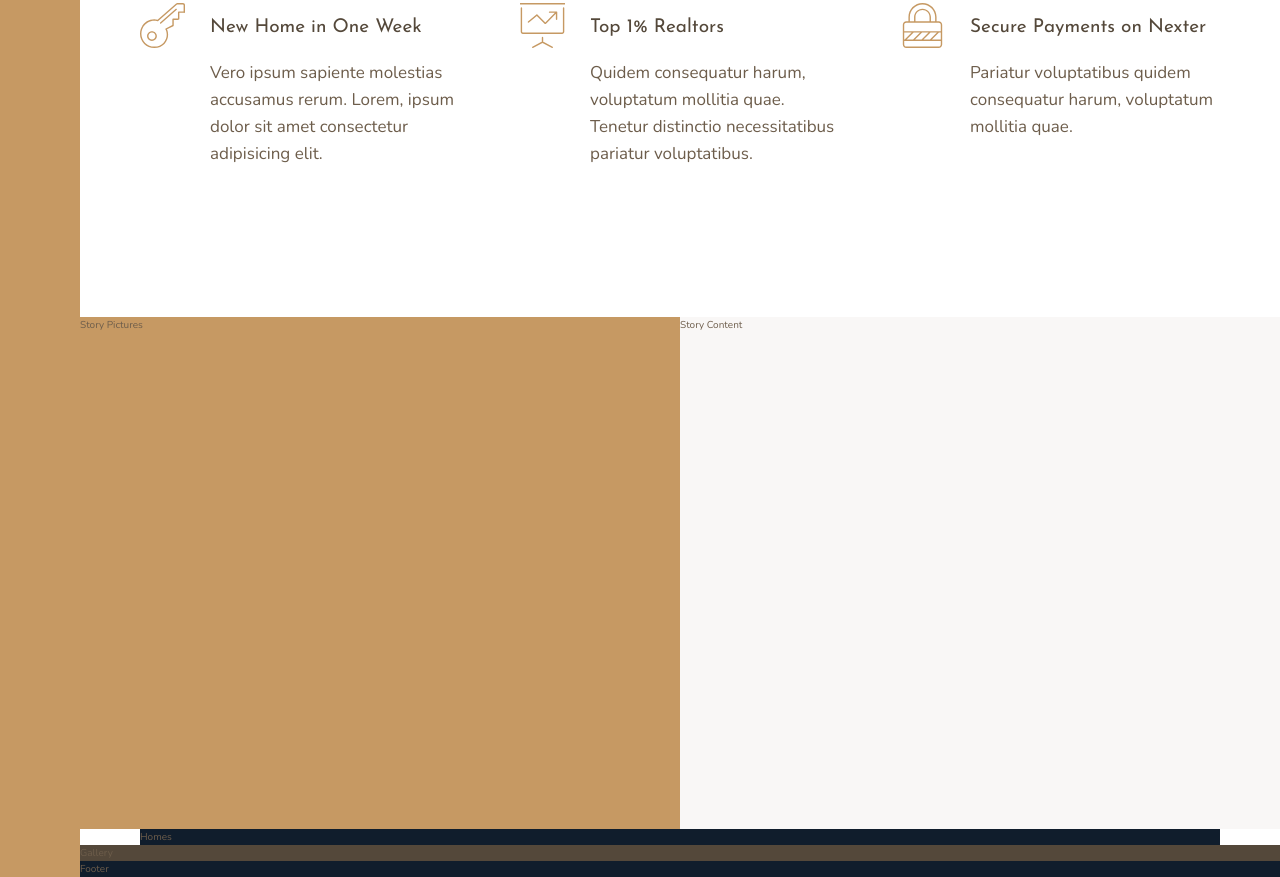
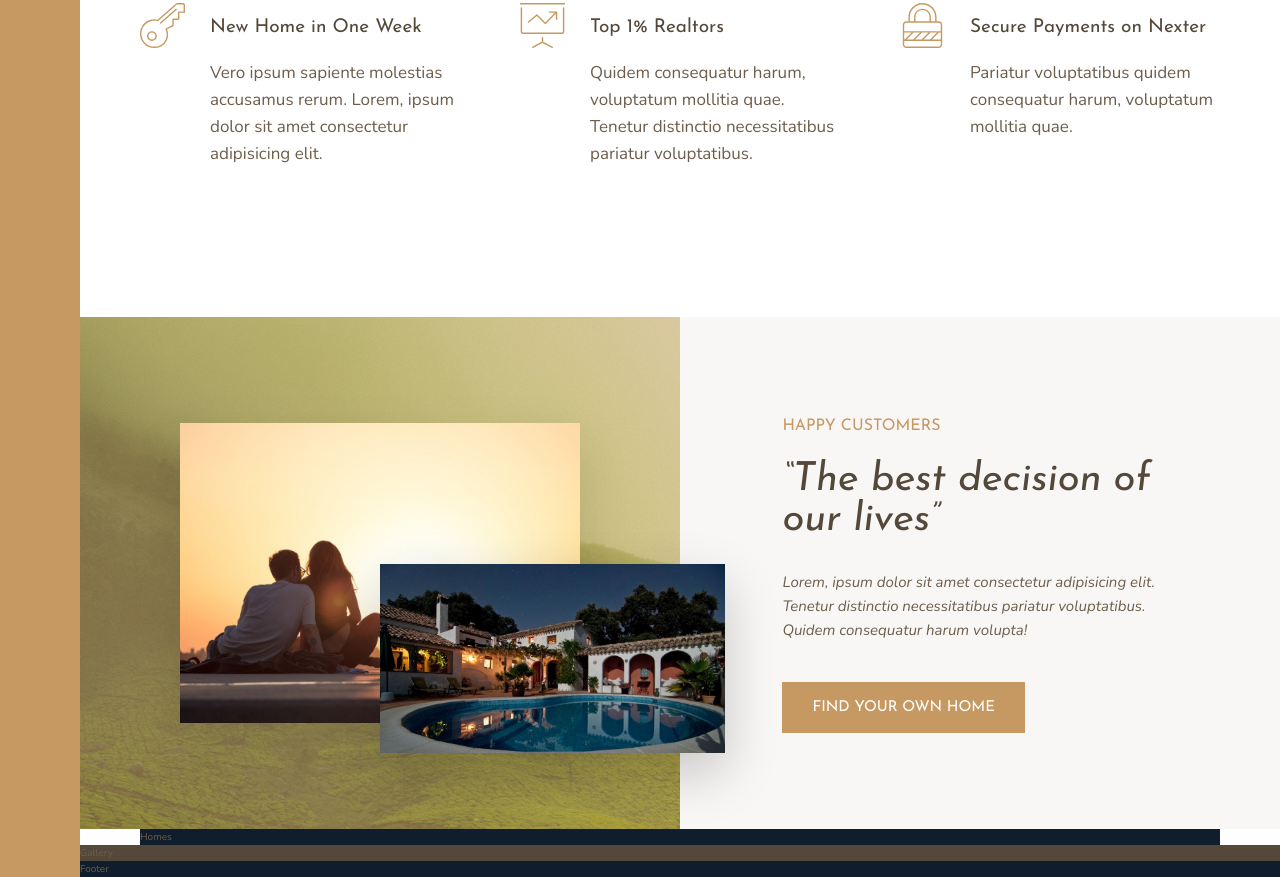
Before and after one commit to JakeHildy/nexter, a website: page index.html in a window 1280 px wide. Shown: the part 991-1868 px from the top of the page. Drawn offline with nearby package versions, Linux system fonts and the light colour scheme.

Commit message:
Created Story Section

```diff
--- a/index.html
+++ b/index.html
@@ -89,9 +89,27 @@
       </div>
     </section>
 
-    <div class="story__pictures">Story Pictures</div>
+    <div class="story__pictures">
+      <img
+        src="img/story-1.jpeg"
+        alt="Couple with new house"
+        class="story__img--1"
+      />
+      <img src="img/story-2.jpeg" alt="New house" class="story__img--2" />
+    </div>
 
-    <div class="story__content">Story Content</div>
+    <div class="story__content">
+      <h3 class="heading-3 mb-sm">Happy Customers</h3>
+      <h2 class="heading-2 heading-2--dark mb-md">
+        &ldquo;The best decision of our lives&rdquo;
+      </h2>
+      <p class="story__text">
+        Lorem, ipsum dolor sit amet consectetur adipisicing elit. Tenetur
+        distinctio necessitatibus pariatur voluptatibus. Quidem consequatur
+        harum volupta!
+      </p>
+      <button class="btn">Find your own home</button>
+    </div>
 
     <section class="homes">Homes</section>
 
--- a/sass/_story.scss
+++ b/sass/_story.scss
@@ -4,10 +4,54 @@
   &__pictures {
     background-color: $color-primary;
     grid-column: full-start / col-end 4;
+    background-image: linear-gradient(
+        rgba($color-primary, 0.5),
+        rgba($color-primary, 0.5)
+      ),
+      url(../img/back.jpg);
+
+    display: grid;
+    grid-template-columns: repeat(6, 1fr);
+    grid-template-rows: repeat(6, 1fr);
+    align-items: center;
+  }
+
+  &__img--1 {
+    width: 100%;
+    grid-row: 2 / 6;
+    grid-column: 2 / 6;
+    box-shadow: 0 2rem 5rem rgba(#000, 0.1);
+  }
+
+  &__img--2 {
+    width: 115%;
+    grid-row: 4 / 6;
+    grid-column: 4 / 7;
+    z-index: 20;
+    box-shadow: 0 2rem 5rem rgba(#000, 0.2);
   }
 
   &__content {
     background-color: $color-grey-light-1;
     grid-column: col-start 5 / full-end;
+
+    padding: 6rem 8vw;
+
+    /*
+    display: flex;
+    flex-direction: column;
+    justify-content: center;
+    align-items: flex-start;
+    */
+
+    display: grid;
+    align-content: center;
+    justify-items: start;
+  }
+
+  &__text {
+    font-size: 1.5rem;
+    font-style: italic;
+    margin-bottom: 4rem;
   }
 }
--- a/sass/_typography.scss
+++ b/sass/_typography.scss
@@ -10,10 +10,24 @@
 }
 .heading-2 {
   @extend %heading;
+  font-size: 4rem;
+  font-style: italic;
+  line-height: 1;
+
+  &--light {
+    color: $color-grey-light-1;
+  }
+  &--dark {
+    color: $color-grey-dark-1;
+  }
 }
 .heading-3 {
   @extend %heading;
+  font-size: 1.6rem;
+  color: $color-primary;
+  text-transform: uppercase;
 }
+
 .heading-4 {
   @extend %heading;
   font-size: 1.9rem;
@@ -25,3 +39,33 @@
     color: $color-grey-dark-1;
   }
 }
+
+.btn {
+  background-color: $color-primary;
+  color: #fff;
+  border: none;
+  border-radius: 0;
+  font-family: $font-display;
+  font-size: 1.5rem;
+  text-transform: uppercase;
+  padding: 1.8rem 3rem;
+  cursor: pointer;
+  transition: all 0.2s;
+
+  &:hover {
+    background-color: $color-primary-dark;
+  }
+}
+
+.mb-sm {
+  margin-bottom: 2rem;
+}
+.mb-md {
+  margin-bottom: 3rem;
+}
+.mb-lg {
+  margin-bottom: 4rem;
+}
+.mb-hg {
+  margin-bottom: 8rem;
+}
```
Also changed, not shown: sass/main.css, 1 other file.
